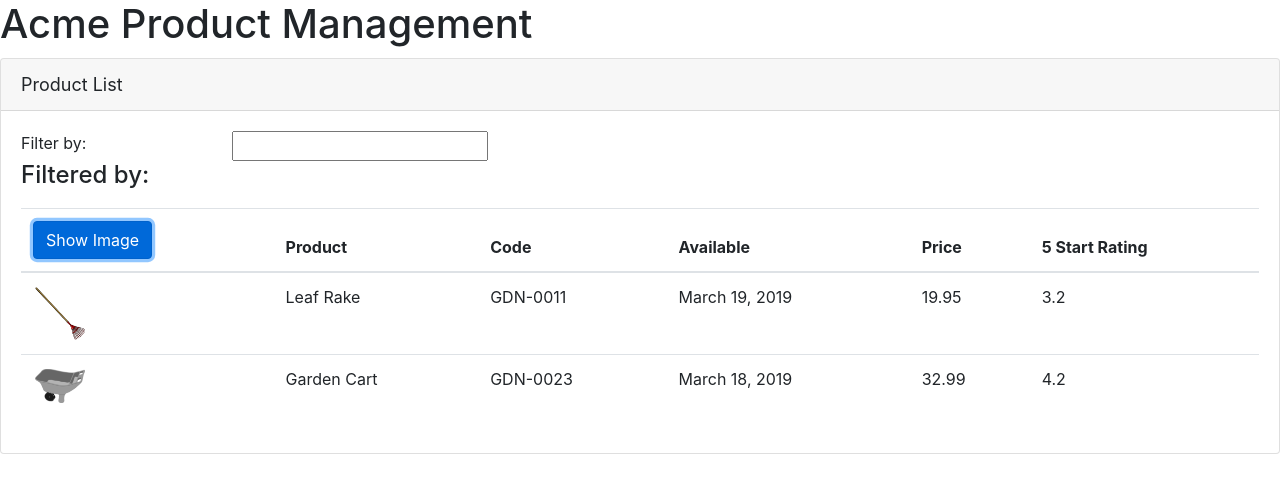
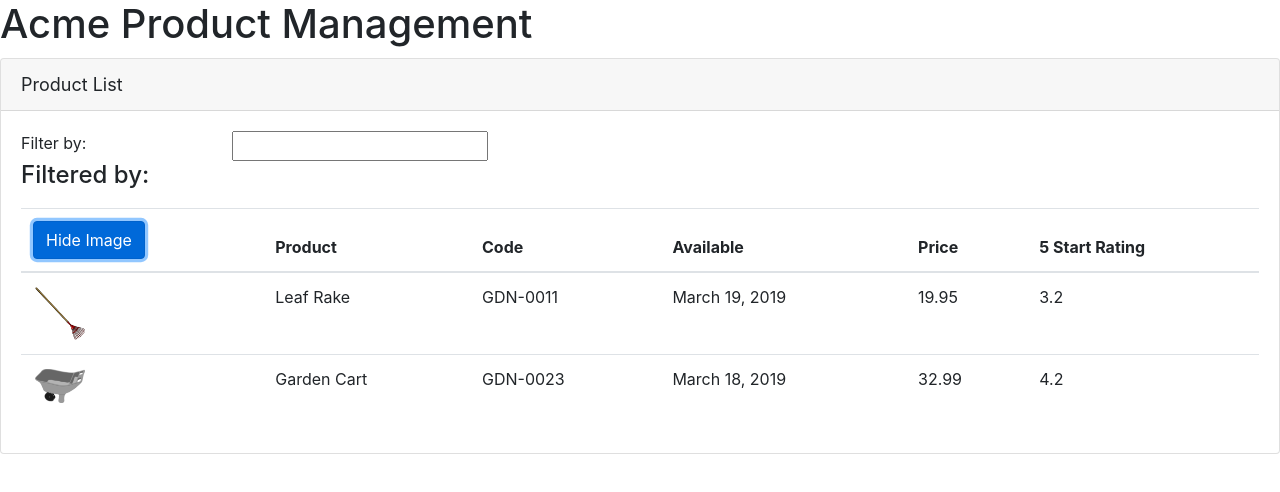
Before and after one commit to gbulicanu/angular-getting-started, an Angular app: page / in a window 1280 px wide. Both pictures are taken after a click on the button "Show Image". Shown: the top 492 px of the page. Built offline with nearby package versions, Linux system fonts and the light colour scheme.

Commit message:
Handle events with event binding

```diff
--- a/src/app/products/product-list.component.html
+++ b/src/app/products/product-list.component.html
@@ -19,8 +19,9 @@
                 <thead>
                     <tr>
                         <th>
-                            <button class="btn btn-primary">
-                                Show Image
+                            <button class="btn btn-primary"
+                                (click)="toggleImage()">
+                                {{ showImage ? 'Hide' : 'Show'}} Image
                             </button>
                         </th>
                         <th>Product</th>
@@ -36,7 +37,8 @@
                             <img [src]="product.imageUrl"
                                 [title]="product.productName"
                                 [style.width.px]="imageWidth"
-                                [style.margin.px]="imageMargin" />
+                                [style.margin.px]="imageMargin"
+                                *ngIf="showImage" />
                         </td>
                         <td>{{ product.productName }}</td>
                         <td>{{ product.productCode }}</td>
--- a/src/app/products/product-list.component.ts
+++ b/src/app/products/product-list.component.ts
@@ -8,6 +8,7 @@ export class ProductListComponent {
   pageTitle = "Product List";
   imageWidth = 50;
   imageMargin = 2;
+  showImage = false;
   products = [
     {
       productId: 1,
@@ -30,4 +31,8 @@ export class ProductListComponent {
       imageUrl: "assets/images/garden_cart.png",
     },
   ];
+
+  toggleImage(): void {
+    this.showImage = !this.showImage;
+  }
 }
```
